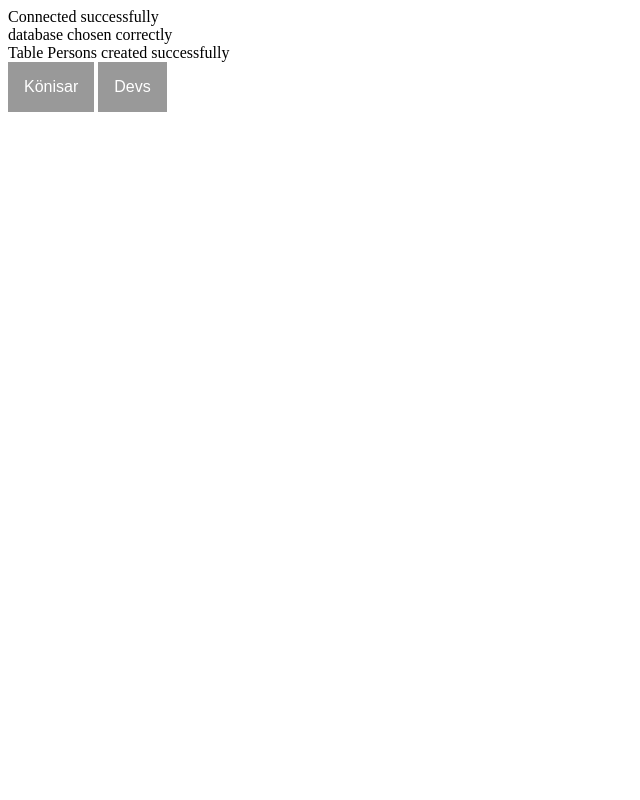
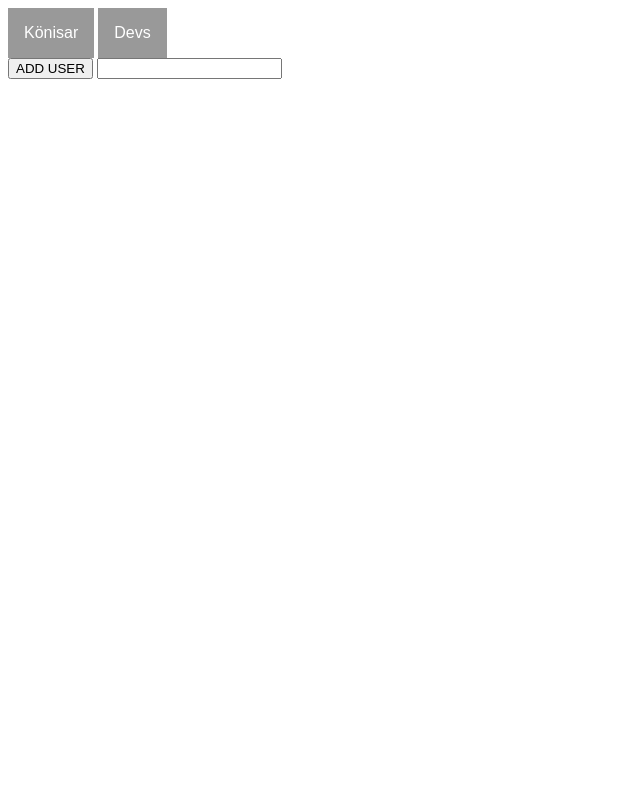
Before and after one commit to Grobbo/E-commerce, a PHP site: page / in a window 1280 px wide. Shown: the whole page, without its empty margins (0-640 px from the left). Run offline with PHP 8.4, Linux system fonts and the light colour scheme.

Commit message:
added php for user creation

```diff
--- a/index.php
+++ b/index.php
@@ -5,37 +5,9 @@
 
 
 <?php
-$servername = "localhost";
-$username = "ecom";
-$password = "ecom";
+include "php/add_user.php";
+?>
 
-// Create connection
-$conn = new mysqli($servername, $username, $password);
-
-// Check connection
-if ($conn->connect_error) {
-    die("Connection failed: " . $conn->connect_error);
-}
-echo "Connected successfully<br/>";
-
-
-$sql = "USE e_commerce;";
-$sql2 = "INSERT INTO users(user_first_name) VALUES ('RIKE_ERIK')";
-
-if ($conn->query($sql) === TRUE) {
-    echo "database chosen correctly<br/>";
-} else {
-    echo "Error choosing database: " . $conn->error;
-}
-
-if ($conn->query($sql2) === TRUE) {
-    echo "Table Persons created successfully<br/>";
-} else {
-    echo "Error creating table: " . $conn->error;
-}
-
-
-?>
 
 
  	<div class="dropdown">
@@ -54,4 +26,21 @@ if ($conn->query($sql2) === TRUE) {
                 </div class="dropdown">
 	</div>
 
+	<form method="POST">
+		<input type="submit" name="add_user" value="ADD USER" />
+		<input type="text" name="user_fname" id ="user_fname"/>
+
+	</form>
+
+	<?php
+		if(array_key_exists('add_user',$_POST)){
+			$f_name = $_POST["user_fname"];
+			create_new_user($f_name);
+		}
+
+	?>
+
+
+
+
 </html>
--- /dev/null
+++ b/php/add_user.php
@@ -0,0 +1,28 @@
+<?php
+function create_new_user($user_fname){
+$servername = "localhost";
+$username = "ecom";
+$password = "ecom";
+
+// Create connection
+$conn = new mysqli($servername, $username, $password);
+
+// Check connection
+if ($conn->connect_error) {
+    die("Connection failed: " . $conn->connect_error);
+}
+
+
+$sql = "USE e_commerce;";
+
+
+if ($conn->query($sql) === FALSE) {
+    echo "Error choosing database: " . $conn->error;
+}
+
+
+$query = "INSERT INTO users(user_first_name) VALUES ('$user_fname')";
+$conn->query($query);
+
+}
+?>
--- a/style.css
+++ b/style.css
@@ -10,7 +10,11 @@
 
 .dropdown {
     position: relative;
-    display: inline-block;
+    display: inline;
+    margin:0;
+    padding:0;
+
+
 }
 
 .dropdown-content {
```
